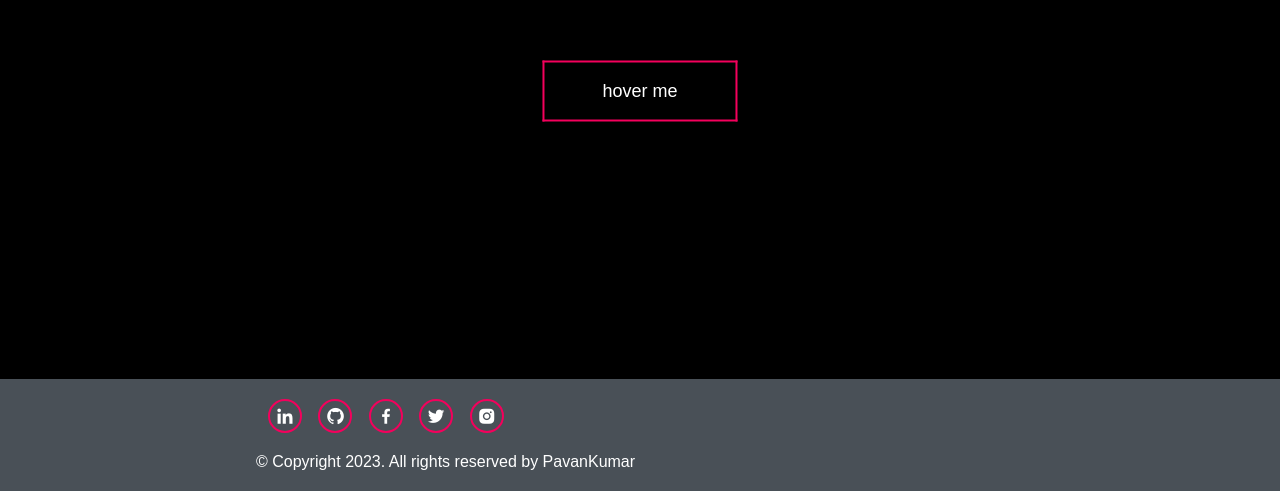
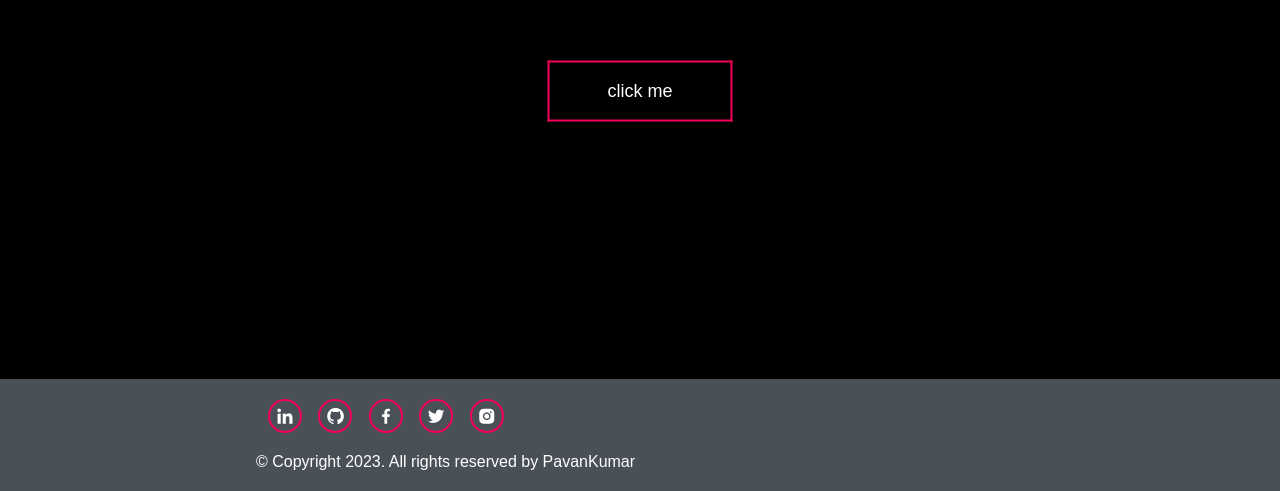
Before and after one commit to Pavankumar5522/30-days-30-projects, a plain HTML site: page day-05(CSS Button Hover)/index.html in a window 1280 px wide. Shown: the part 309-800 px from the top of the page. Drawn offline with nearby package versions, Linux system fonts and the light colour scheme.

Commit message:
Update index.html

```diff
--- a/day-05(CSS Button Hover)/index.html
+++ b/day-05(CSS Button Hover)/index.html
@@ -10,7 +10,7 @@
     <link href="button.png" rel="icon">
 </head>
 <body>
-    <a href="#" class="btn">hover me</a>
+    <a href="#" class="btn">click me</a>
     <footer>
 
         <!-- target="_blank" is used to open the link in the next page -->
```
